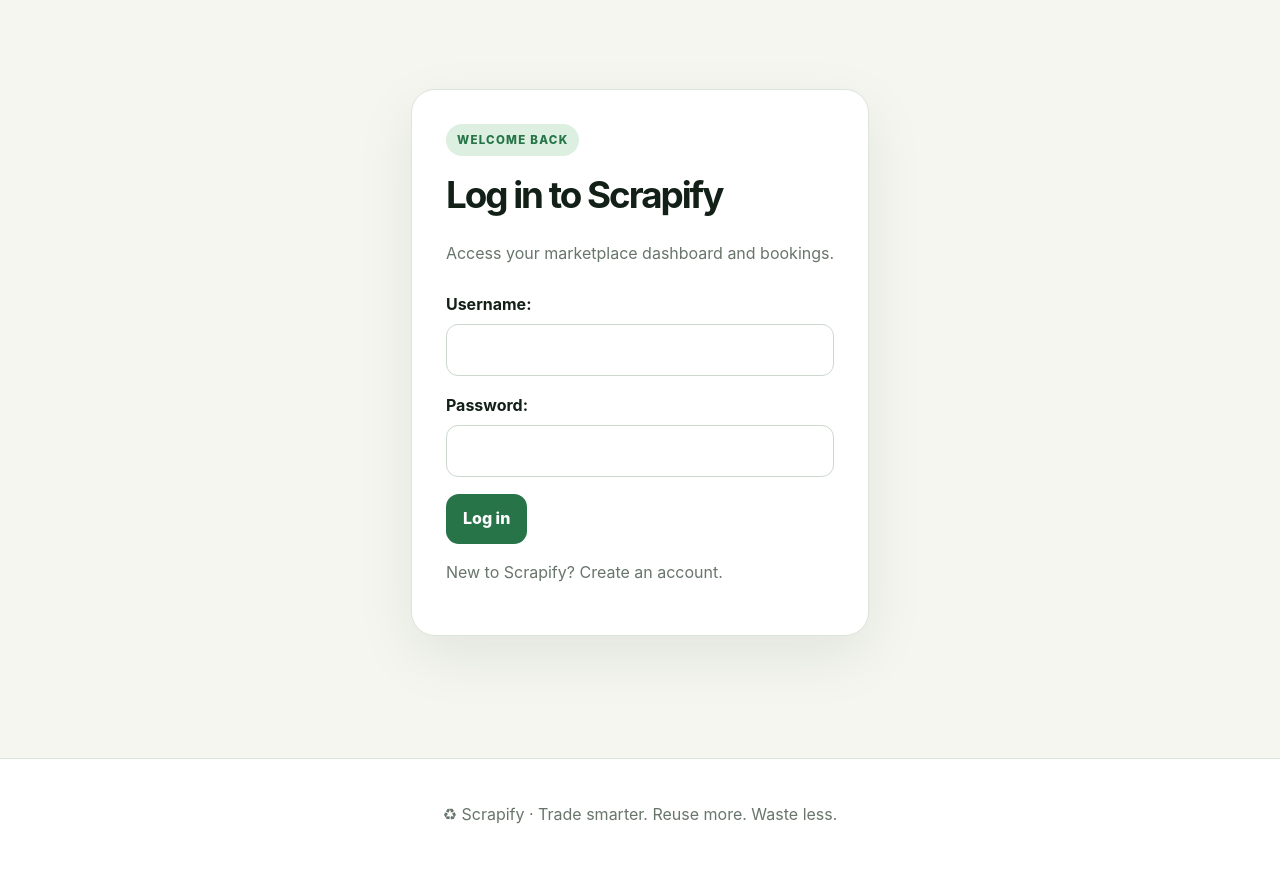
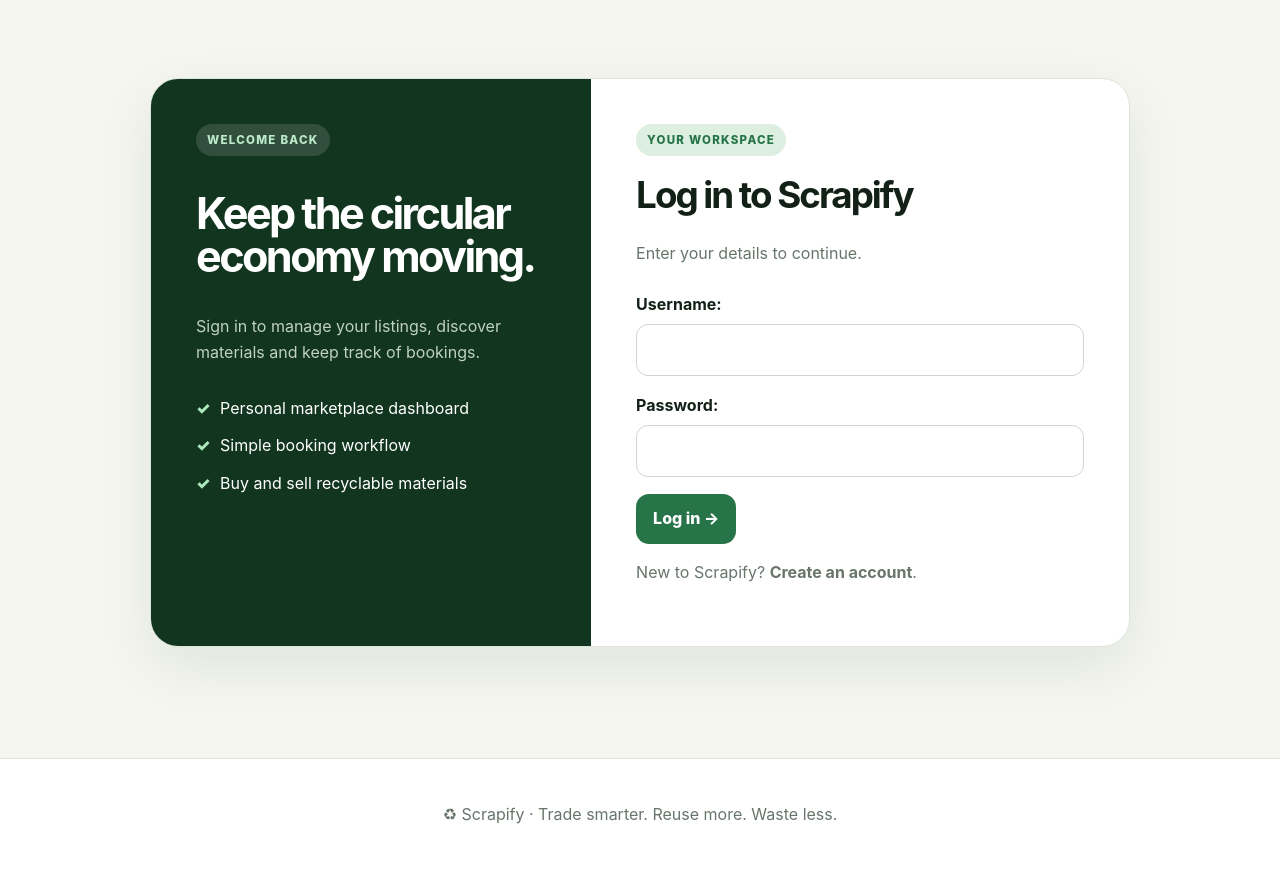
Before and after one commit to saksham-giri/ScrapiFy, a Django app: page /accounts/login/ in a window 1280 px wide. Shown: the part 75-945 px from the top of the page. Run offline with Django 5.2, Linux system fonts and the light colour scheme.

Commit message:
Redesign login page

```diff
--- a/accounts/templates/login.html
+++ b/accounts/templates/login.html
@@ -1,15 +1,5 @@
 {% extends 'base.html' %}
-{% block title %}Login · Scrapify{% endblock %}
+{% block title %}Log in · Scrapify{% endblock %}
 {% block content %}
-<section class="auth-shell">
-  <div class="form-card">
-    <div class="auth-title"><span class="eyebrow">Welcome back</span><h1>Log in to Scrapify</h1><p class="muted">Access your marketplace dashboard and bookings.</p></div>
-    <form method="post">
-      {% csrf_token %}
-      {{ form.as_p }}
-      <button type="submit">Log in</button>
-    </form>
-    <p class="muted">New to Scrapify? <a href="{% url 'register' %}">Create an account</a>.</p>
-  </div>
-</section>
+<section class="auth-shell"><div class="auth-card"><aside class="auth-aside"><span class="eyebrow dark">Welcome back</span><h2>Keep the circular economy moving.</h2><p>Sign in to manage your listings, discover materials and keep track of bookings.</p><ul><li>Personal marketplace dashboard</li><li>Simple booking workflow</li><li>Buy and sell recyclable materials</li></ul></aside><div class="auth-form"><div class="auth-title"><span class="eyebrow">Your workspace</span><h1>Log in to Scrapify</h1><p class="muted">Enter your details to continue.</p></div><form method="post">{% csrf_token %}{{ form.as_p }}<button class="btn" type="submit">Log in →</button></form><p class="muted">New to Scrapify? <a href="{% url 'register' %}"><strong>Create an account</strong></a>.</p></div></div></section>
 {% endblock %}
```
